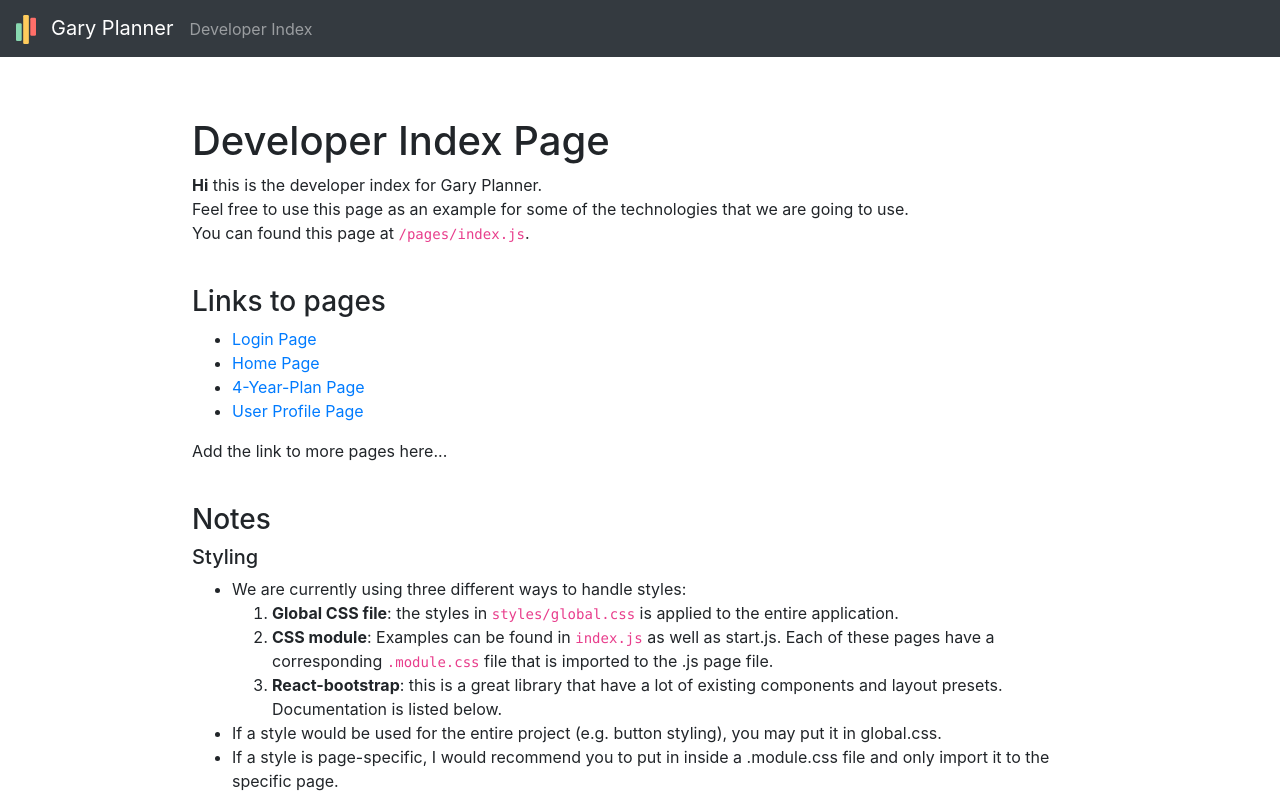
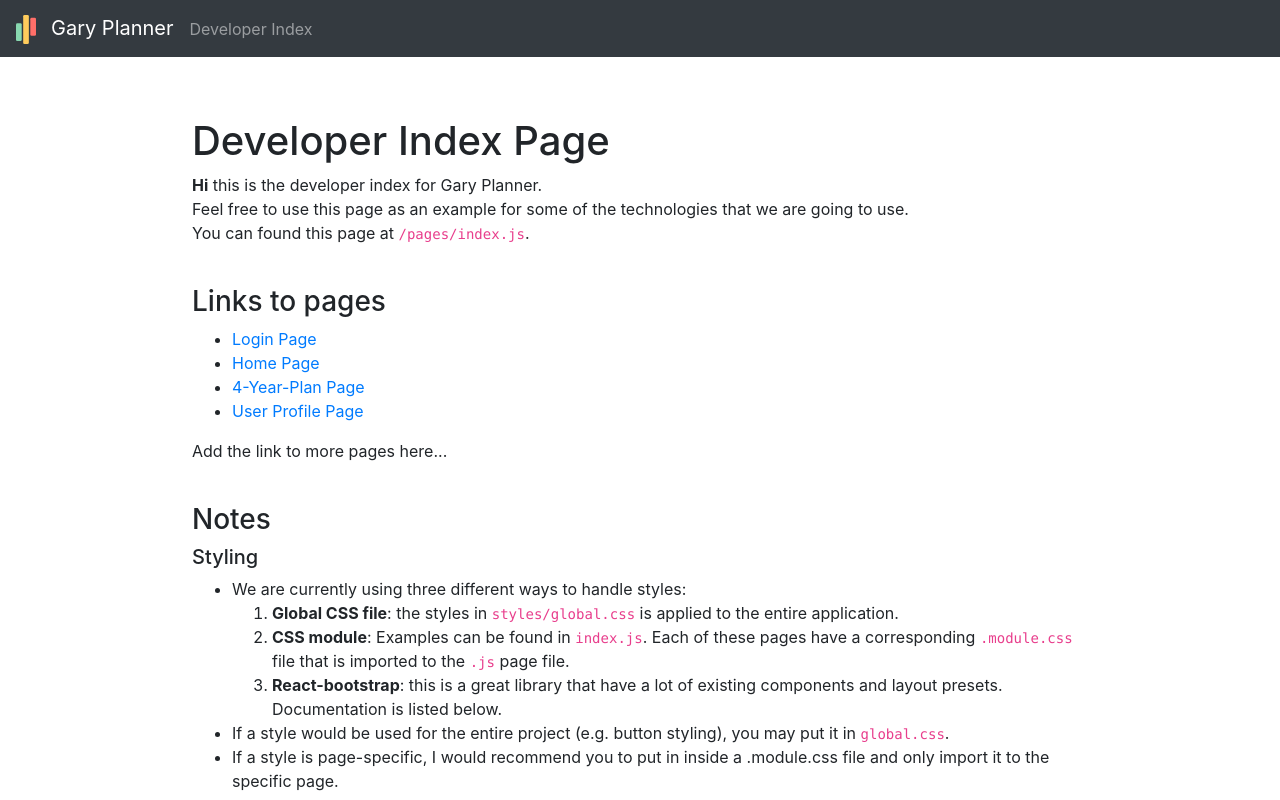
Before and after one commit to YixuanSeanZhou/GaryPlanner, a Next.js app in the folder front-end/: page / in a window 1280 px wide. Shown: the top 800 px of the page. Built offline with nearby package versions, Linux system fonts and the light colour scheme.

Commit message:
Minor changes

```diff
--- a/front-end/pages/index.js
+++ b/front-end/pages/index.js
@@ -51,8 +51,8 @@ export default function Index() {
                                 b>Global CSS file</b>: the styles in <code>styles/global.css</code> is applied to the entire application.
                             </li>
                             <li>
-                                <b>CSS module</b>: Examples can be found in <code>index.js</code> as well as start.js.
-                                Each of these pages have a corresponding <code>.module.css</code> file that is imported to the .js page file.
+                                <b>CSS module</b>: Examples can be found in <code>index.js</code>.
+                                Each of these pages have a corresponding <code>.module.css</code> file that is imported to the <code>.js</code> page file.
                             </li>
                             <li>
                                 <b>React-bootstrap</b>: this is a great library that have a lot of existing components and
@@ -61,7 +61,7 @@ export default function Index() {
                         </ol>
                     </li>
                     <li>
-                        If a style would be used for the entire project (e.g. button styling), you may put it in global.css.
+                        If a style would be used for the entire project (e.g. button styling), you may put it in <code>global.css</code>.
                     </li>
                     <li>
                         If a style is page-specific, I would recommend you to put in inside a .module.css file and only import it to the specific page.
--- a/front-end/pages/login.js
+++ b/front-end/pages/login.js
@@ -3,7 +3,7 @@ import Head from 'next/head'
 
 // Components
 import { GaryNavbar } from '../components/commonUI'
-import { Container, Button, Form, Navbar } from 'react-bootstrap'
+import { Button, Form, Navbar } from 'react-bootstrap'
 
 // Styles
 import styles from "../styles/Login.module.css"
```
Also changed, not shown: front-end/components/courseInfo.js (added, +12 -0 lines).
